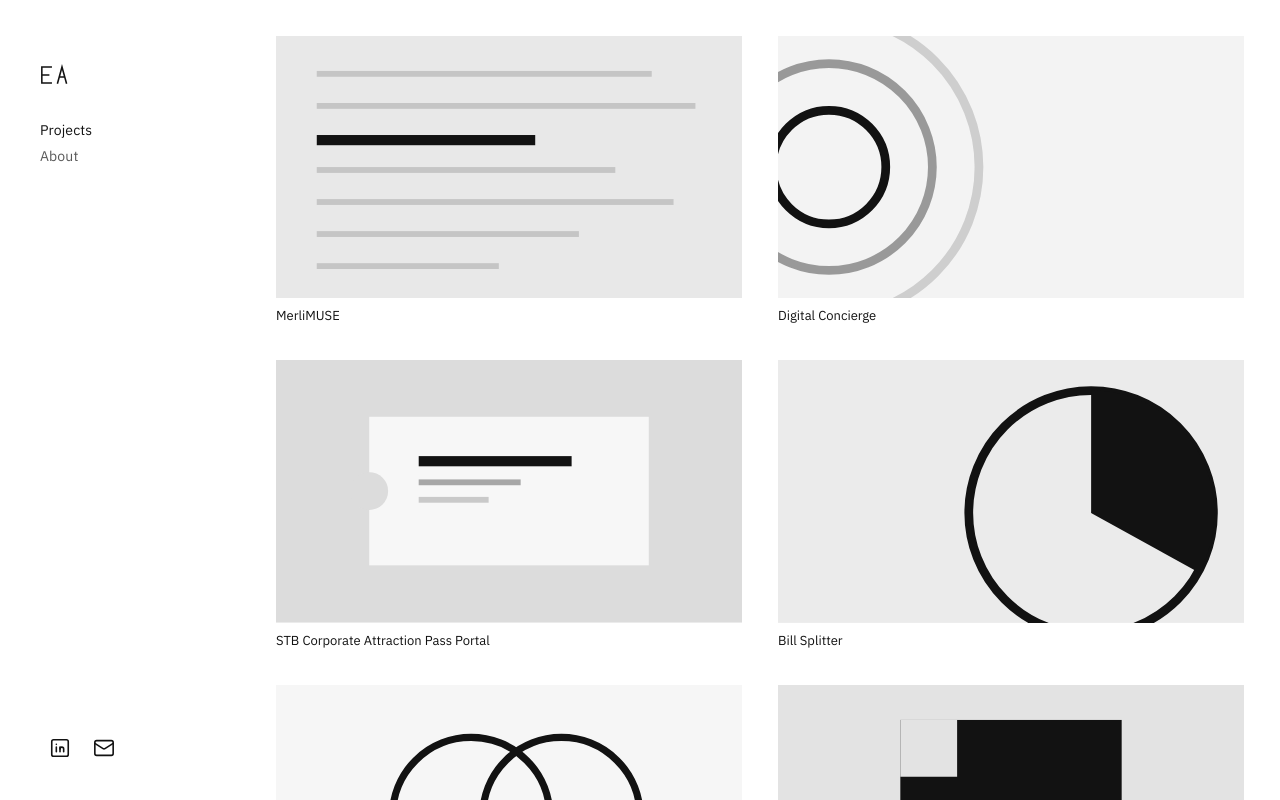
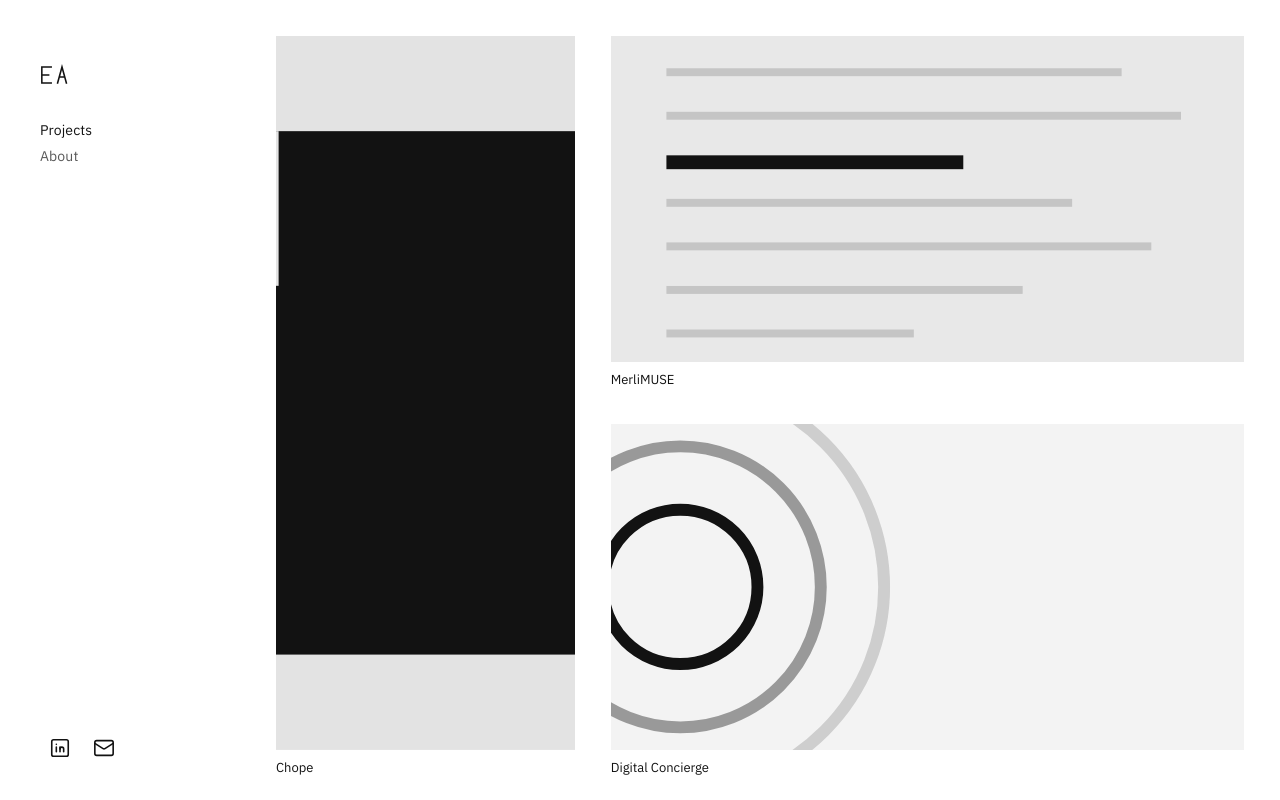
Before and after one commit to eang010/EmilyWeb, a Next.js app: page / in a window 1280 px wide. Shown: the top 800 px of the page. Built offline with nearby package versions, Linux system fonts and the light colour scheme.

Commit message:
Bento grid

```diff
--- a/app/page.tsx
+++ b/app/page.tsx
@@ -1,6 +1,6 @@
 /**
  * THESIS: The work is the homepage. A fixed left rail and a project grid carry the site, refusing the centered hero, floating pill nav, and a services pitch.
- * OWN-WORLD: White paper, black ink, IBM Plex Sans. EA monogram, Projects and About in the rail, LinkedIn and a mail mark bottom-left. 16:9 covers with the title underneath.
+ * OWN-WORLD: White paper, black ink, IBM Plex Sans. EA monogram, Projects and About in the rail, LinkedIn and a mail mark bottom-left. A bento of covers with the title underneath.
  * STORY: A recruiter or client sees the work first, opens a case, and reaches Emily from the corner.
  * FIRST VIEWPORT: Monogram and nav top-left. Project covers fill the rest. Mail slides the address out to the right.
  * FORM: Pinned to pennybanks.com. Sketchbook and Services omitted.
@@ -9,24 +9,64 @@ import Link from "next/link";
 import ProjectCover from "@/components/ProjectCover";
 import { projects } from "@/data/projects";
 
+const tiles = [
+  {
+    slug: "chope",
+    shape: "portrait",
+    cell: "@2xl:order-1 @min-[56rem]:order-none @min-[56rem]:col-start-1 @min-[56rem]:row-start-1 @min-[56rem]:row-span-2",
+  },
+  {
+    slug: "merlimuse",
+    shape: "landscape",
+    cell: "@2xl:order-3 @2xl:col-span-2 @min-[56rem]:order-none @min-[56rem]:col-start-2 @min-[56rem]:col-span-2 @min-[56rem]:row-start-1",
+  },
+  {
+    slug: "digital-concierge",
+    shape: "landscape",
+    cell: "@2xl:order-4 @2xl:col-span-2 @min-[56rem]:order-none @min-[56rem]:col-start-2 @min-[56rem]:col-span-2 @min-[56rem]:row-start-2",
+  },
+  {
+    slug: "stb-attraction-pass",
+    shape: "landscape",
+    cell: "@2xl:order-5 @2xl:col-span-2 @min-[56rem]:order-none @min-[56rem]:col-start-1 @min-[56rem]:col-span-2 @min-[56rem]:row-start-3",
+  },
+  {
+    slug: "bill-splitter",
+    shape: "portrait",
+    cell: "@2xl:order-2 @min-[56rem]:order-none @min-[56rem]:col-start-3 @min-[56rem]:row-start-3 @min-[56rem]:row-span-2",
+  },
+  {
+    slug: "save-the-date",
+    shape: "landscape",
+    cell: "@2xl:order-6 @2xl:col-span-2 @min-[56rem]:order-none @min-[56rem]:col-start-1 @min-[56rem]:col-span-2 @min-[56rem]:row-start-4",
+  },
+] as const;
+
 export default function Home() {
+  const bySlug = new Map(projects.map((project) => [project.slug, project]));
+
   return (
     <div>
       <h1 className="sr-only">Projects</h1>
-      <ul className="grid grid-cols-1 gap-x-9 gap-y-9 @2xl:grid-cols-2 @min-[90rem]:grid-cols-3 @min-[120rem]:grid-cols-4">
-        {projects.map((project) => (
-          <li key={project.slug}>
+      <ul className="grid grid-cols-1 gap-x-9 gap-y-9 @2xl:grid-cols-2 @min-[56rem]:grid-cols-3 @min-[56rem]:grid-rows-[22rem_22rem_22rem_22rem]">
+        {tiles.map(({ slug, shape, cell }) => {
+          const project = bySlug.get(slug);
+          if (!project) return null;
+
+          return (
+            <li key={slug} className={`flex min-h-0 ${cell}`}>
               <Link
-              href={`/works/${project.slug}`}
-              className="group block focus-visible:outline focus-visible:outline-2 focus-visible:outline-offset-4 focus-visible:outline-foreground"
+                href={`/works/${slug}`}
+                className="group flex min-h-0 w-full flex-1 flex-col focus-visible:outline focus-visible:outline-2 focus-visible:outline-offset-4 focus-visible:outline-foreground"
               >
-              <ProjectCover slug={project.slug} />
-              <p className="mt-2.5 text-[13px] leading-tight text-foreground">
+                <ProjectCover slug={slug} shape={shape} />
+                <p className="mt-2.5 shrink-0 text-[13px] leading-tight text-foreground">
                   {project.title}
                 </p>
               </Link>
             </li>
-        ))}
+          );
+        })}
       </ul>
     </div>
   );
--- a/components/ProjectCover.tsx
+++ b/components/ProjectCover.tsx
@@ -28,9 +28,22 @@ function Plate({
   );
 }
 
-export default function ProjectCover({ slug }: { slug: string }) {
+export default function ProjectCover({
+  slug,
+  shape,
+}: {
+  slug: string;
+  shape?: "portrait" | "landscape";
+}) {
+  const frame =
+    shape === "portrait"
+      ? "aspect-[3/4] @min-[56rem]:aspect-auto @min-[56rem]:h-full @min-[56rem]:min-h-0 @min-[56rem]:flex-1"
+      : shape === "landscape"
+        ? "aspect-video @min-[56rem]:aspect-auto @min-[56rem]:h-full @min-[56rem]:min-h-0 @min-[56rem]:flex-1"
+        : "aspect-video";
+
   return (
-    <div className="aspect-video overflow-hidden bg-[#ececec]">
+    <div className={`overflow-hidden bg-[#ececec] ${frame}`}>
       <div className="h-full w-full transition-opacity duration-300 group-hover:opacity-80 group-focus-visible:opacity-80">
         {slug === "merlimuse" && (
           <Plate slug={slug}>
@@ -65,8 +78,10 @@ export default function ProjectCover({ slug }: { slug: string }) {
         )}
         {slug === "bill-splitter" && (
           <Plate slug={slug}>
-            <circle cx="430" cy="210" r="168" fill="none" stroke="#121212" strokeWidth="12" />
-            <path d="M430 210 L430 42 A168 168 0 0 1 578 292 Z" fill="#121212" />
+            <g transform={shape === "portrait" ? "translate(-110 0)" : undefined}>
+              <circle cx="430" cy="210" r="168" fill="none" stroke="#121212" strokeWidth="12" />
+              <path d="M430 210 L430 42 A168 168 0 0 1 578 292 Z" fill="#121212" />
+            </g>
           </Plate>
         )}
         {slug === "save-the-date" && (
```
Lines whose indentation alone changed are shown as unchanged.
